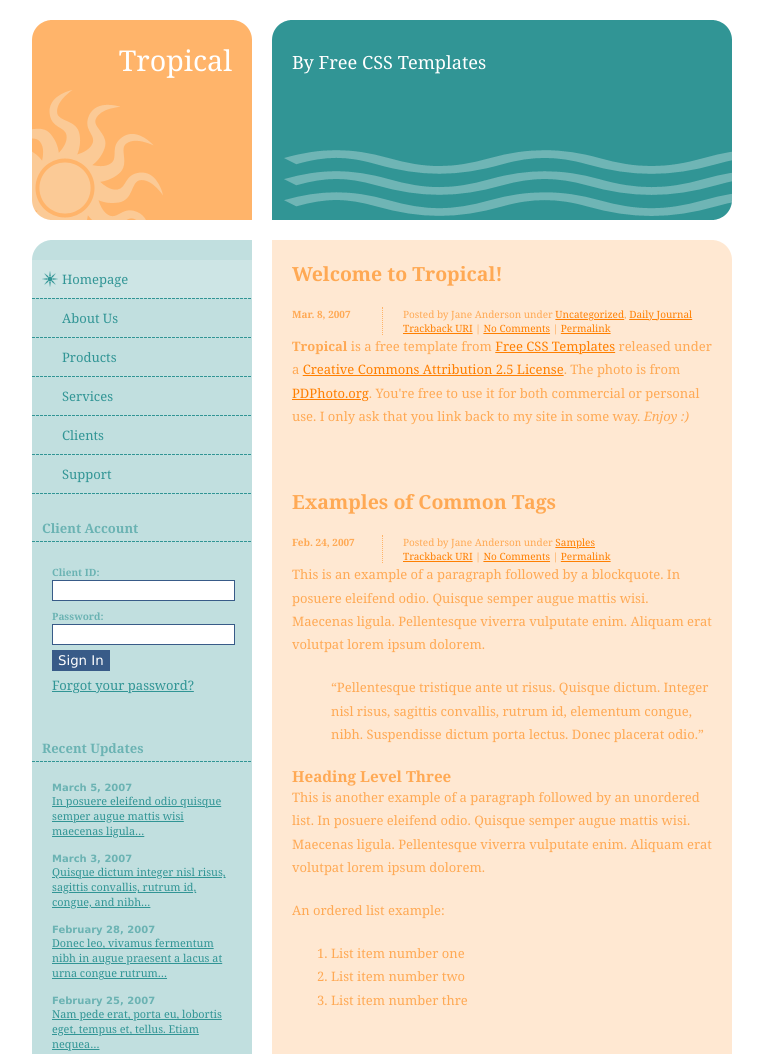
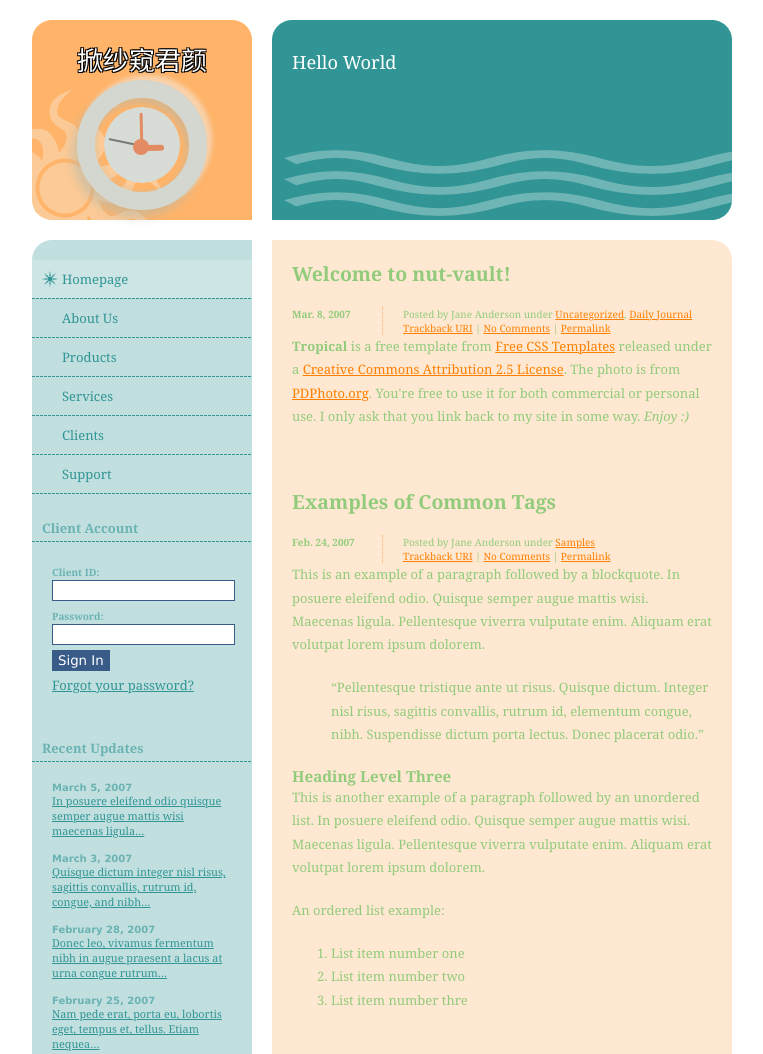
Before and after one commit to GL-Vault/GL-Valt.github.io, a plain HTML site: page index.html in a window 1280 px wide. Shown: the top 1054 px of the page, without its empty margins (258-1021 px from the left). Drawn offline with Linux system fonts and the light colour scheme.

Commit message:
新页面

```diff
--- a/index.html
+++ b/index.html
@@ -1,5 +1,4 @@
 <!DOCTYPE html>
-<html xmlns="http://www.w3.org/1999/xhtml">
 <head>
 	<meta http-equiv="content-type" content="text/html; charset=utf-8" />
 	<title>Tropical by Free Css Templates</title>
@@ -9,14 +8,34 @@
 	<link href="static/pugins/bootstrap-3.4.1/css/bootstrap.min.css"/>
 	<link rel="stylesheet" href="static/pugins/font-awesome-4.7.0/css/font-awesome.css"/>
 	<link href="static/css/default.css" rel="stylesheet" type="text/css" />
+	<link rel="stylesheet" href="static/css/time.css"/>
 
 </head>
 
 
 <body>
+
 <div class="logo clearfix">
-	<div id="logo1"><a href="#">Tropical</a></div>
-	<div id="logo2"><a href="http://www.freecsstemplates.org/">By Free CSS Templates</a></div>
+	<div id="logo1">
+		<a href="#" id="hollow">掀纱窥君颜</a>
+		<div class="clock">
+			<div class="outer-clock-face">
+				<div class="marking marking-one"></div>
+				<div class="marking marking-two"></div>
+				<div class="marking marking-three"></div>
+				<div class="marking marking-four"></div>
+			</div>
+
+			<div class="inner-clock-face">
+				<div class="hand hour-hand"></div>
+				<div class="hand min-hand"></div>
+				<div class="hand second-hand"></div>
+			</div>
+		</div>
+	</div>
+	<div id="logo2">
+		<a href="http://www.freecsstemplates.org/">Hello World</a>
+	</div>
 </div>
 <div id="content">
 	<div id="sidebar">
@@ -74,9 +93,11 @@
 			</div>
 		</div>
 	</div>
+
+
 	<div id="main">
 		<div id="welcome" class="post">
-			<h2 class="title">Welcome to Tropical!</h2>
+			<h2 class="title">Welcome to nut-vault!</h2>
 			<h3 class="date"><span class="month">Mar.</span> <span class="day">8</span><span class="year">, 2007</span></h3>
 			<div class="meta">
 				<p>Posted by Jane Anderson under <a href="#">Uncategorized</a>, <a href="#">Daily Journal</a><br />
@@ -110,10 +131,16 @@
 		</div>
 	</div>
 	<div id="extra" style="clear: both;"></div>
+</div>
+
 
 
 <script src="static/js/jquery-3.6.3.min.js"></script>
 <script src="static/pugins/bootstrap-3.4.1/js/bootstrap.js"></script>
+<script  src="static/js/time.js"></script>
+
+
+
 </body>
 
 
--- a/static/css/default.css
+++ b/static/css/default.css
@@ -100,8 +100,14 @@ a:hover {
 	height: 160px;
 	padding: 20px;
 	background: #FFB46A url(../images/img01.gif) no-repeat;
-	text-align: right;
-	font-size: 2.2em;
+	text-align: center;
+	font-family: "Arial","Microsoft YaHei","黑体","宋体",sans-serif;
+	font-size: 2em;
+}
+
+.logo #hollow{
+	text-shadow: 1px 1px black, -1px -1px black, 1px -1px black, -1px 1px black;
+	color:#fff;
 }
 
 .logo #logo2 {
@@ -138,7 +144,7 @@ a:hover {
 	float: right;
 	width: 460px;
 	background: url(../images/img05.gif) no-repeat right top;
-	color: #FFA954;
+	color: #91cb7b;
 }
 
 #main a {
--- a/static/css/time.css
+++ b/static/css/time.css
@@ -1,27 +1,13 @@
-html {
-  background: #d8dcd6;
-  text-align: center;
-  font-size: 10px;
-}
-
-body {
-  margin: 0;
-  font-size: 2rem;
-  display: flex;
-  flex: 1;
-  min-height: 100vh;
-  align-items: center;
-}
 
 .clock {
-  width: 30rem;
-  height: 30rem;
+  width: 30px;
+  height: 30px;
   position: relative;
   padding: 2rem;
   border: 18px solid #D3D7D0;
   box-shadow: 5px -5px 5px 0px rgba(242, 243, 242, 0.5), -5px 8px 8px 0px rgba(177, 185, 173, 0.5), inset -3.5px 5.5px 6px 0px rgba(177, 185, 173, 0.5), inset 3px -3px 1px 0px rgba(190, 197, 186, 0.15);
   border-radius: 50%;
-  margin: 50px auto;
+  margin: 3px auto;
 }
 
 .outer-clock-face {
```
